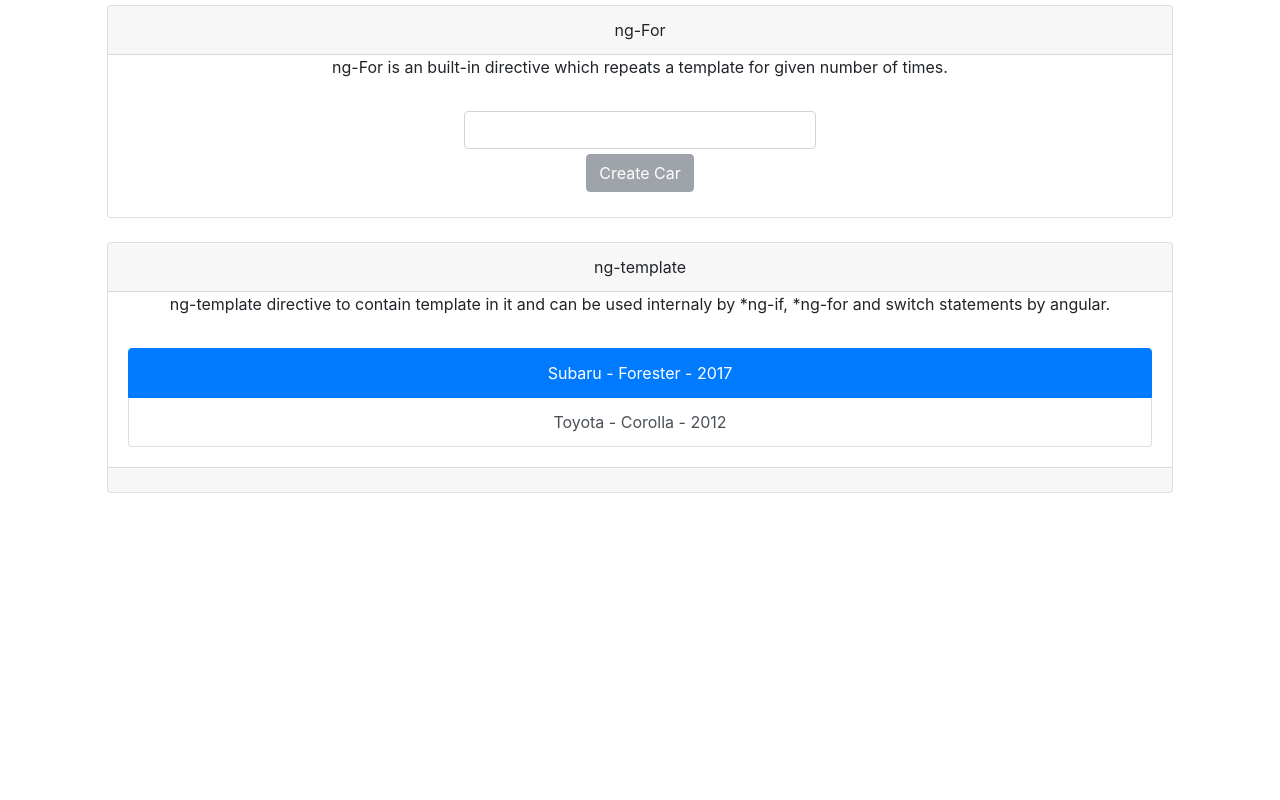
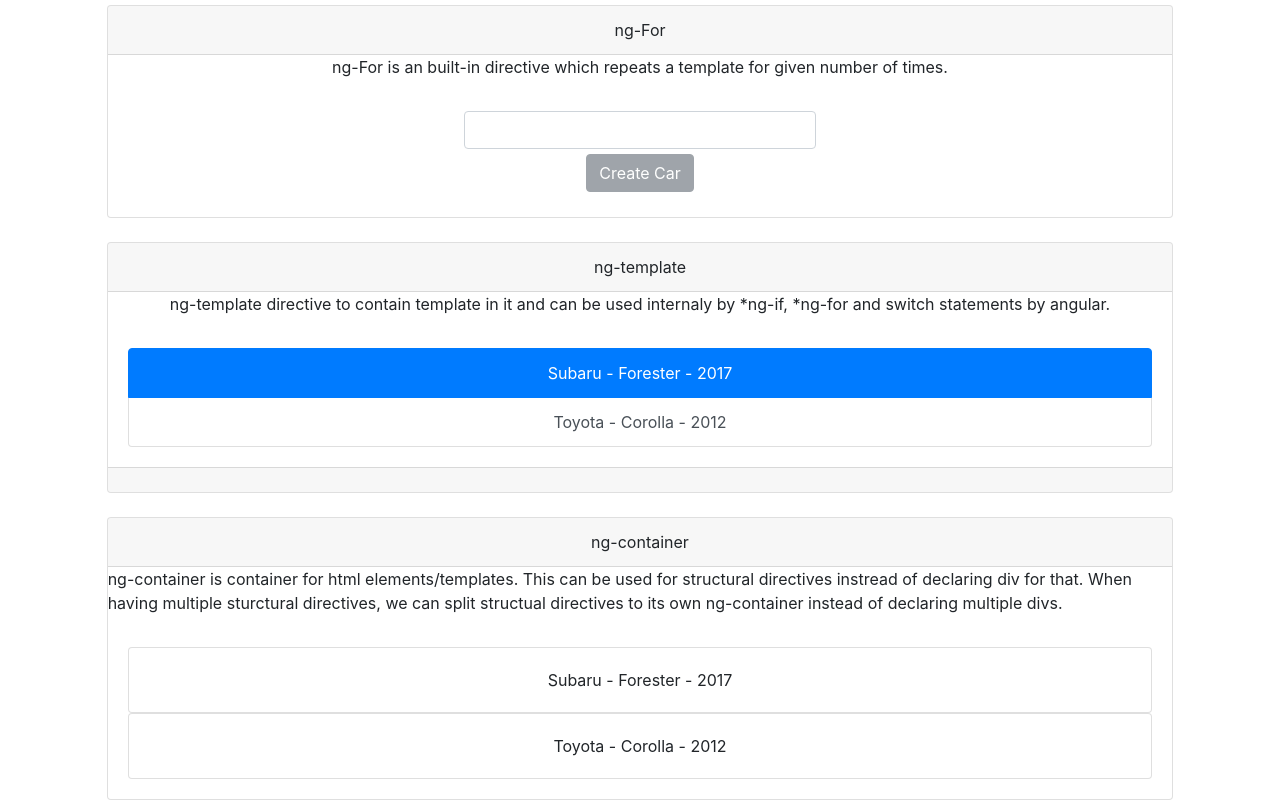
Before and after one commit to kannanParamasivam/angular-practice, an Angular app: page / in a window 1280 px wide. Shown: the part 1515-2315 px from the top of the page. Before the commit the page ends 2008 px from the top, so only its background shows below. Built offline with nearby package versions, Linux system fonts and the light colour scheme.

Commit message:
ng-container demostration

```diff
--- a/src/app/app.module.ts
+++ b/src/app/app.module.ts
@@ -12,6 +12,7 @@ import { NgClassBuiltinDirectiveComponent } from './ng-class-builtin-directive/n
 import { CarComponent } from './car/car.component';
 import { NgForBuiltinDirectiveComponent } from './ng-for-builtin-directive/ng-for-builtin-directive.component';
 import { NgTemplateInbuiltElementComponent } from './ng-template-inbuilt-element/ng-template-inbuilt-element.component';
+import { NgContainerComponent } from './ng-container/ng-container.component';
 
 @NgModule({
   declarations: [
@@ -24,7 +25,8 @@ import { NgTemplateInbuiltElementComponent } from './ng-template-inbuilt-element
     NgClassBuiltinDirectiveComponent,
     CarComponent,
     NgForBuiltinDirectiveComponent,
-    NgTemplateInbuiltElementComponent
+    NgTemplateInbuiltElementComponent,
+    NgContainerComponent
   ],
   imports: [
     BrowserModule,
--- a/src/app/cars/cars.component.html
+++ b/src/app/cars/cars.component.html
@@ -93,3 +93,7 @@
 <br>
 
 <app-ng-template-inbuilt-element></app-ng-template-inbuilt-element>
+
+<br>
+
+<app-ng-container></app-ng-container>
--- /dev/null
+++ b/src/app/ng-container/ng-container.component.html
@@ -0,0 +1,20 @@
+<div class="card offset-sm-1 col-sm-10">
+  <div class="card-header">ng-container</div>
+  <div class="card-title text-left">
+    ng-container is container for html elements/templates. This can be used for structural directives instread of declaring div
+    for that. When having multiple sturctural directives, we can split structual directives to its own ng-container instead
+    of declaring multiple divs.
+  </div>
+  <div class="card-body">
+    <ng-container *ngIf="cars else loading">
+      <div class="card" *ngFor="let car of cars">
+        <div class="card-body">
+          {{car.brand}} - {{car.model}} - {{car.year}}
+        </div>
+      </div>
+    </ng-container>
+    <ng-template #loading>
+      Loading Cars... (from template)
+    </ng-template>
+  </div>
+</div>
--- /dev/null
+++ b/src/app/ng-container/ng-container.component.ts
@@ -0,0 +1,27 @@
+import { Component, OnInit, AfterViewInit } from '@angular/core';
+import { Car } from '../shared/car.model';
+
+@Component({
+  selector: 'app-ng-container',
+  templateUrl: './ng-container.component.html',
+  styleUrls: ['./ng-container.component.css']
+})
+export class NgContainerComponent implements OnInit, AfterViewInit {
+
+  cars: Car[];
+
+  constructor() { }
+
+  ngOnInit() {
+  }
+
+  ngAfterViewInit() {
+    //Called after ngAfterContentInit when the component's view has been initialized. Applies to components only.
+    //Add 'implements AfterViewInit' to the class.
+    setTimeout(() => {
+      this.cars = [new Car('Subaru', 'Forester', '2017'),
+      new Car('Toyota', 'Corolla', '2012')]
+    }, 2000);
+  }
+
+}
--- a/src/app/ng-template-inbuilt-element/ng-template-inbuilt-element.component.html
+++ b/src/app/ng-template-inbuilt-element/ng-template-inbuilt-element.component.html
@@ -13,13 +13,12 @@
         <li class="list-group-item list-group-item-action" *ngFor="let car of cars; let i = index" [ngClass]="{active: i===0}"> {{car.brand}} - {{car.model}} - {{car.year}}</li>
       </ul>
     </div>
-
-    <ng-template #noCars>
-      <h2>Loading Cars (From Template)</h2>
-    </ng-template>
-
   </div>
   <div class="card-footer">
 
   </div>
 </div>
+
+<ng-template #noCars>
+  Loading Cars (From Template)
+</ng-template>
```
Also changed, not shown: src/app/ng-container/ng-container.component.css (added), 1 other file (tests, documents, lock files or other folders).
